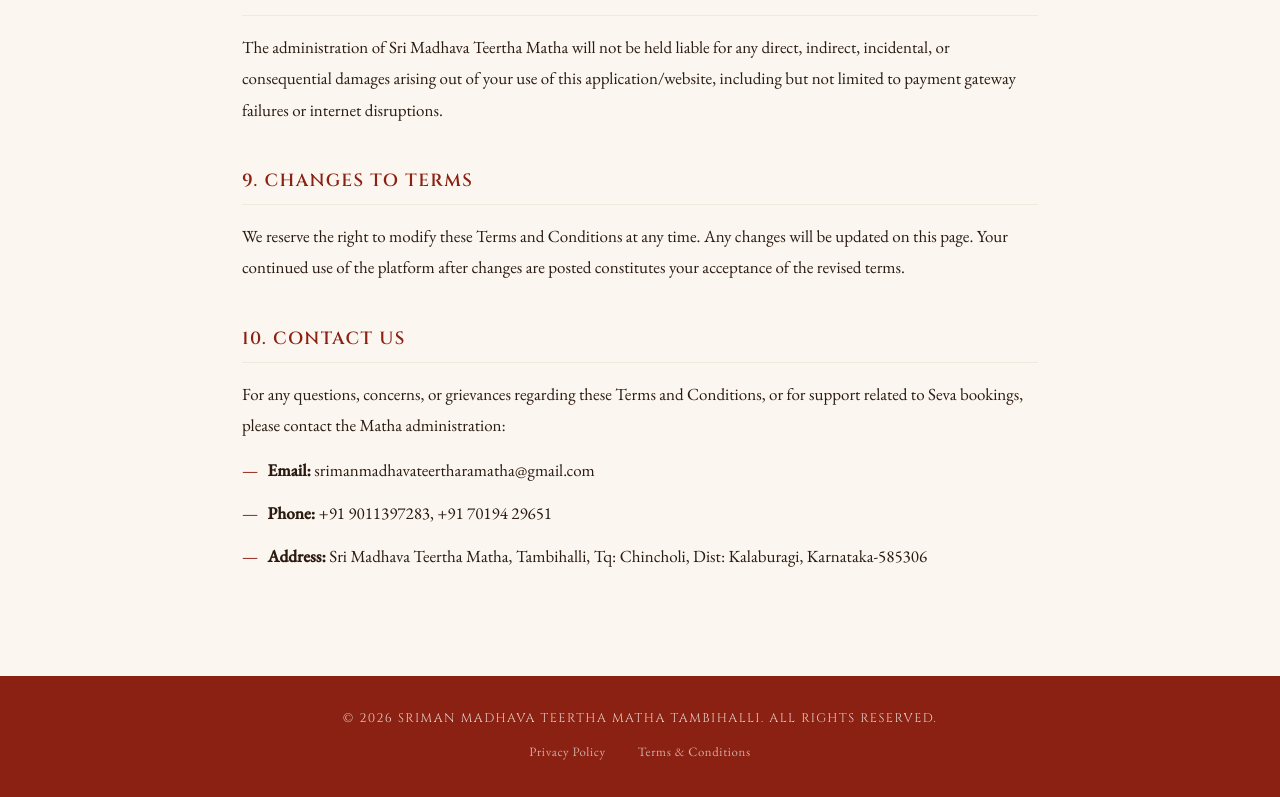
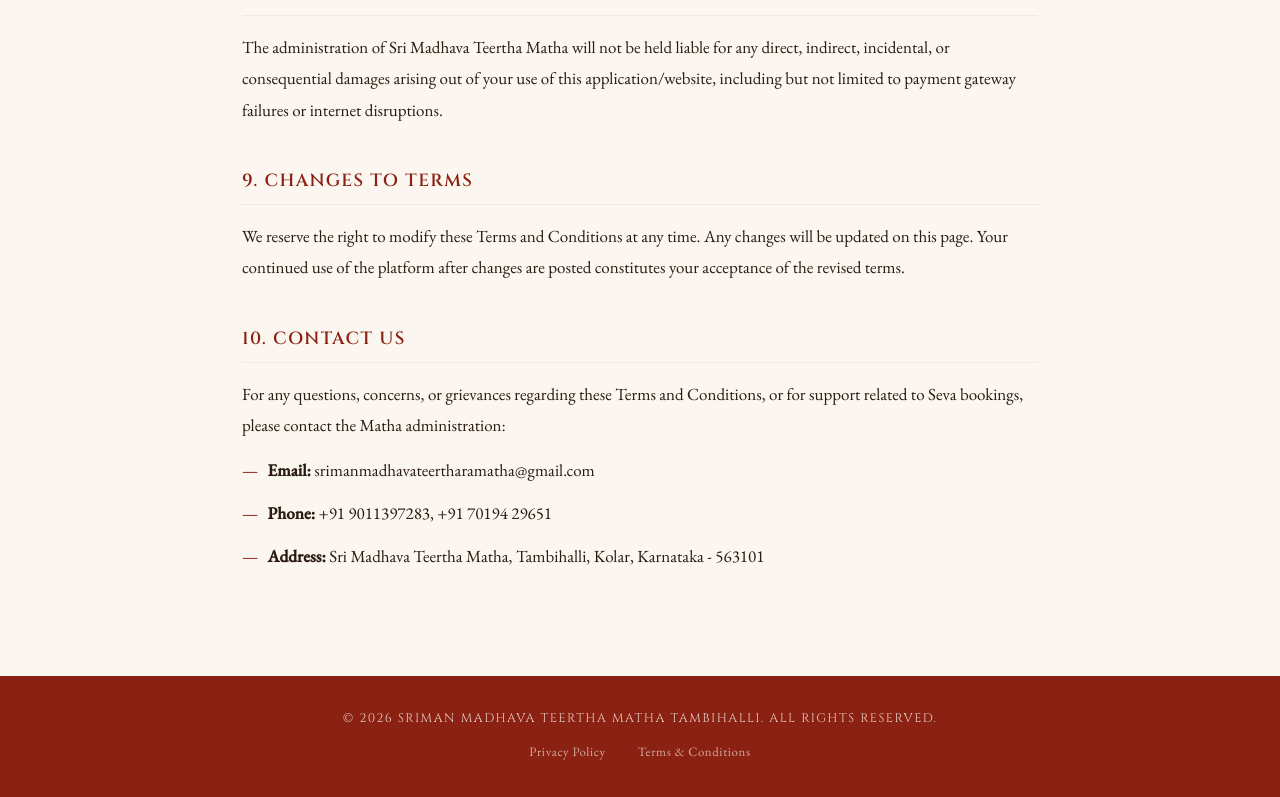
Before and after one commit to newflux/matha_website_tambihalli, a React (Vite) app: page /terms in a window 1280 px wide. Shown: the part 2340-3137 px from the top of the page. Built offline with nearby package versions, Linux system fonts and the light colour scheme.

Commit message:
terms updated

```diff
--- a/src/pages/TermsAndConditions.tsx
+++ b/src/pages/TermsAndConditions.tsx
@@ -113,7 +113,7 @@
           <ul className="policy-list" style={{ listStyleType: 'none', paddingLeft: 0 }}>
             <li><strong>Email:</strong> srimanmadhavateertharamatha@gmail.com</li>
             <li><strong>Phone:</strong> +91 9011397283, +91 70194 29651</li>
-            <li><strong>Address:</strong> Sri Madhava Teertha Matha, Tambihalli, Tq: Chincholi, Dist: Kalaburagi, Karnataka-585306</li>
+            <li><strong>Address:</strong> Sri Madhava Teertha Matha, Tambihalli, Kolar, Karnataka - 563101</li>
           </ul>
         </section>
       </div>
```
